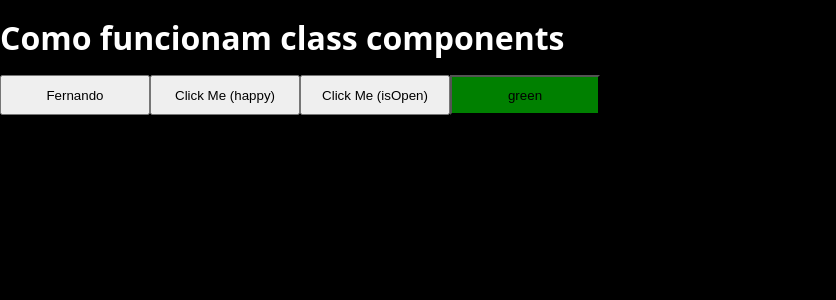
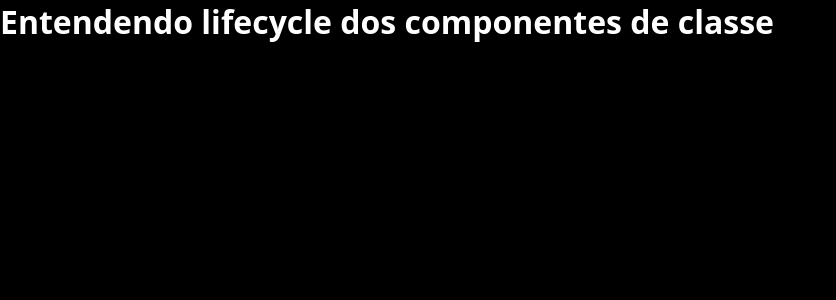
Before and after one commit to Victor-Jacon/course-react-ninja, a React (Create React App) app: page / in a window 1280 px wide. Shown: the top 300 px of the page, without its empty margins (0-836 px from the left). Built offline with nearby package versions, Linux system fonts and the light colour scheme.

Commit message:
class component lifecycle methods

```diff
--- a/src/App.js
+++ b/src/App.js
@@ -1,11 +1,12 @@
 import React, { Component } from 'react'
-import ClassComponent from './Components/ClassComponent';
+import ClassComponent from './Examples/ClassComponent';
+import Lifecycle from './Examples/Lifecycle';
 import './index.css';
 
 function App() {
   return (
     <div className="App container">
-      <ClassComponent />
+      <Lifecycle />
     </div>
   );
 }
--- a/src/Components/ClassComponent.js
+++ b/src/Examples/ClassComponent.js
@@ -10,7 +10,8 @@ class ClassComponent extends Component {
       text: 'Fernando',
       happy: false,
       isOpen: true,
-      color: 'green'
+      color: 'green',
+      colorMultiple: 'green'
     }
   }
 
@@ -19,6 +20,7 @@ class ClassComponent extends Component {
     return (
       <>
         <h1 className="title">Como funcionam class components</h1>
+        <p style={{marginBottom: 16}}>Visualize as mudanças de estado através do inspecionar, components  </p>
 
         {/* [Class State 2] Pra atualizar o estado usamos o setState(). Não alteramos o estado diretamente. */}
         <button
@@ -55,6 +57,14 @@ class ClassComponent extends Component {
           {this.state.color}
         </button>
 
+        <h1 style={{marginTop: 16, marginBottom: 8}}> Múltiplos botões afetando o estado </h1>
+        {/* [Class State 6] Múltiplos botões afetando o estado de uma div. Uso de key para mapear renderização. */}
+        {['red', 'green', 'blue'].map((colorMultiple) => (
+          <button key={colorMultiple} onClick={() => this.setState({ colorMultiple })}>
+            {colorMultiple}
+          </button>
+        ))}
+        <div style={{backgroundColor: this.state.colorMultiple, height: 100, width: 100, margin: 8}}> colorMultiple </div>
       </>
     )
   }
--- /dev/null
+++ b/src/Examples/Lifecycle.js
@@ -0,0 +1,37 @@
+import React, { Component } from 'react'
+
+export class Lifecycle extends Component {
+
+  constructor() {
+    super()
+  }
+
+  componentWillMount() {
+
+  }
+
+  /*
+  Montando e desmontando:
+  [deprecated] componentWillMount - antes do componente montar
+  componentDidMount - logo após o componente montar
+  componentWillUnmount - logo antes do componente ser desmontado
+
+  Atualização:
+  [deprecated] componentWillReceiveProps(nextProps) - antes do componente receber propriedades. Usamos ele pra comparar a propriedade atual, com a propriedade que está sendo passada.
+  shouldComponentUpdate(nextProps, nextState) => determina se o componente deve ou não ser atualizado
+  [deprecated]componentWillUpdate(nextProps, nextState) - logo antes do componente ser atualizado
+  componentDidUpdate(prevProps, prevState) - logo depois do componente ser atualizado
+  */
+
+  render() {
+    return (
+      <>
+        <div>
+          <h1>Entendendo lifecycle dos componentes de classe</h1>
+        </div>
+      </>
+    )
+  }
+}
+
+export default Lifecycle
```
Also changed, not shown: perguntas.json (+7 -2 lines).
